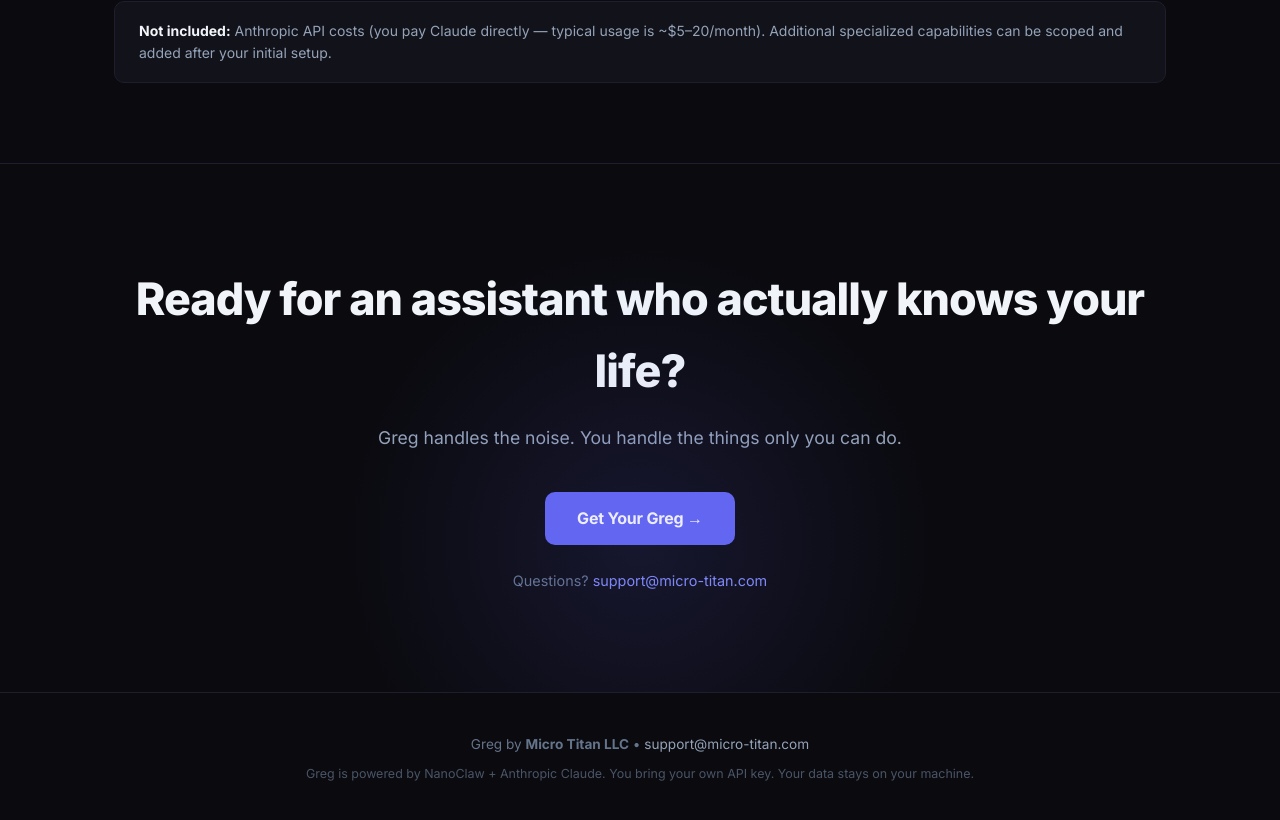
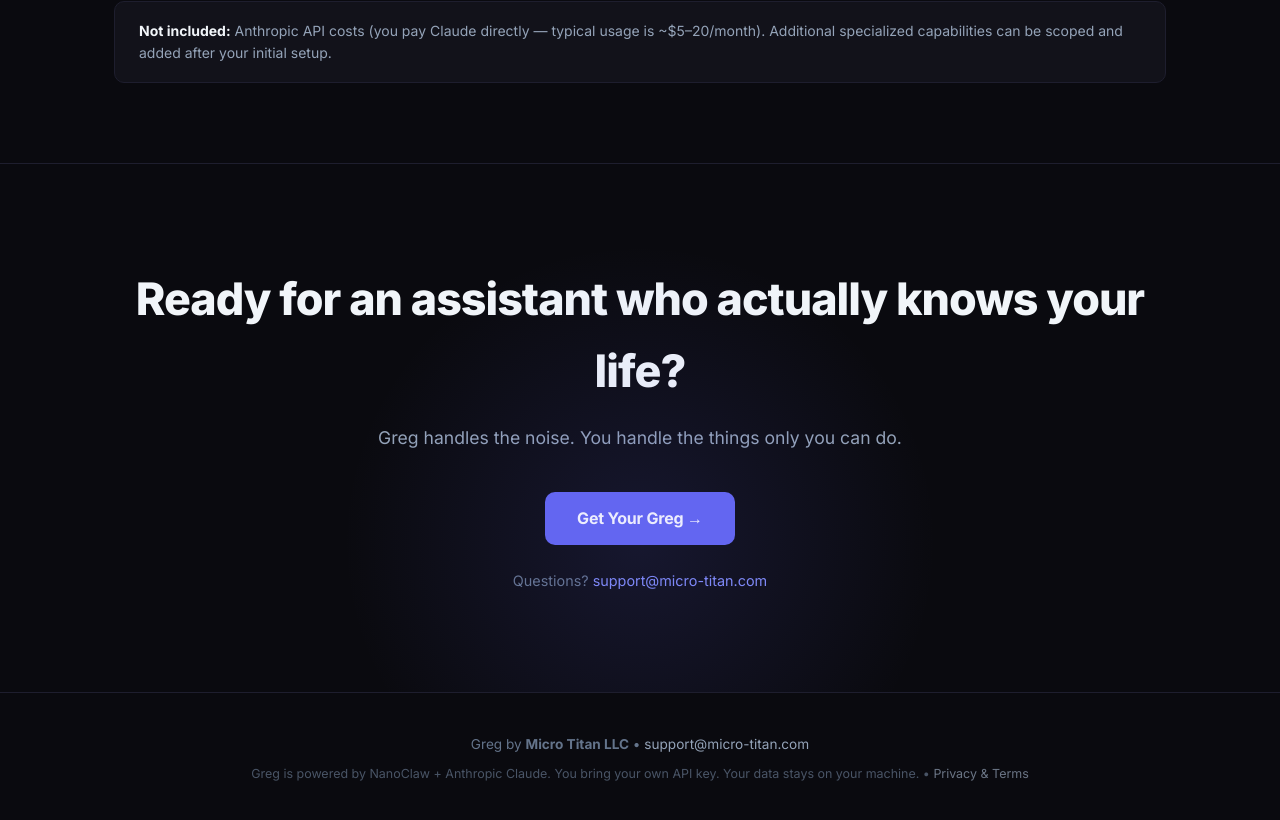
Before and after one commit to BubbaB10/greg-installer, a Next.js app: page / in a window 1280 px wide. Shown: the part 3365-4185 px from the top of the page. Built offline with nearby package versions, Linux system fonts and the light colour scheme.

Commit message:
feat: wire CTAs to Stripe checkout, add legal footer link

```diff
--- a/src/app/page.tsx
+++ b/src/app/page.tsx
@@ -1,6 +1,6 @@
 import styles from './page.module.css'
 
-const CTA_HREF = 'mailto:support@micro-titan.com?subject=Get%20My%20Greg'
+const CTA_HREF = '/checkout'
 
 const features = [
   {
@@ -136,7 +136,6 @@ export default function Home() {
           <h2 className={styles.sectionTitle}>Pricing</h2>
           <p className={styles.sectionSub}>One-time setup fee. No subscription. Personalized to you from day one.</p>
 
-          {/* Main card */}
           <div className={styles.starterCard}>
             <div className={styles.starterLeft}>
               <div className={styles.starterBadge}>Get Your Greg</div>
@@ -150,7 +149,6 @@ export default function Home() {
             </div>
           </div>
 
-          {/* Not included */}
           <div className={styles.notIncluded}>
             <strong>Not included:</strong> Anthropic API costs (you pay Claude directly &mdash; typical usage is ~$5&ndash;20/month). Additional specialized capabilities can be scoped and added after your initial setup.
           </div>
@@ -176,7 +174,10 @@ export default function Home() {
       <footer className={styles.footer}>
         <div className={styles.container}>
           <p>Greg by <strong>Micro Titan LLC</strong> &bull; <a href="mailto:support@micro-titan.com" className={styles.footerLink}>support@micro-titan.com</a></p>
-          <p className={styles.footerNote}>Greg is powered by NanoClaw + Anthropic Claude. You bring your own API key. Your data stays on your machine.</p>
+          <p className={styles.footerNote}>
+            Greg is powered by NanoClaw + Anthropic Claude. You bring your own API key. Your data stays on your machine. &bull;{' '}
+            <a href="/legal" className={styles.footerLink}>Privacy &amp; Terms</a>
+          </p>
         </div>
       </footer>
     </main>
```
